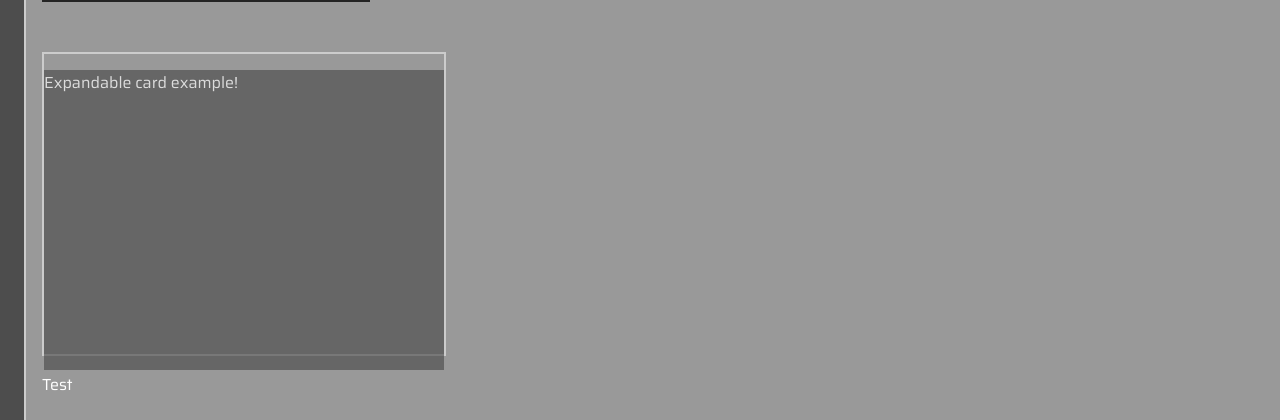
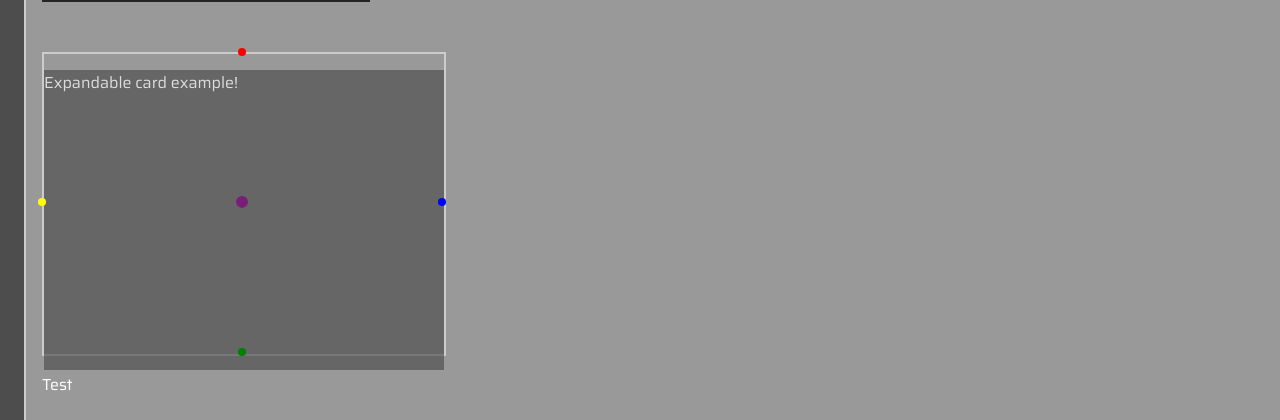
Before and after one commit to distant-skylines-xtal-portfolio/portfolio-frontend, a React (Create React App) app: page / in a window 1280 px wide. Shown: the part 133-553 px from the top of the page. Built offline with nearby package versions, Linux system fonts and the light colour scheme; the HTML template or start-up script is replaced by a standard one.

Commit message:
Add dimension data and debug to expandable card
Added dimension data which is calculated when card has finished expanding
to ExpandableCard. This will be used to create line connections between
cards.

```diff
--- a/src/components/ExpandableCard.tsx
+++ b/src/components/ExpandableCard.tsx
@@ -1,25 +1,154 @@
-import React from 'react'
+import React, {useEffect, useRef} from 'react'
 import type {JSX} from 'react'
-import {AnimatePresence, motion} from "framer-motion";
+import {AnimatePresence, animateVisualElement, motion} from "framer-motion";
 import { isExportAssignment } from 'typescript';
 
 type ExpandableCardProps = {
     children: React.ReactNode;
     animDuration?: number;
     animDelay?: number;
+    autoExpand?: boolean;
+    cardId: string;
+    onExpansionComplete?: (cardId: string, position: cardDimensionsType | null) => void;
 }
 
-export default function ExpandableCard({children, animDuration = 1, animDelay = 3}: ExpandableCardProps):JSX.Element {
+type cardDimensionsType = {
+    center: {x: number, y: number};
+    width: number,
+    height: number,
+    top: number,
+    left: number,
+    connectionPoints: {
+        top: {x:number, y:number},
+        bottom: {x:number, y:number},
+        left: {x:number, y:number},
+        right: {x:number, y:number},
+    }
+}
+
+export default function ExpandableCard({children,
+        animDuration = 1,
+        animDelay = 3,
+        autoExpand = true,
+        cardId,
+onExpansionComplete}: ExpandableCardProps):JSX.Element {
     const [isExpanded, setIsExpanded] = React.useState(true);
+    const [hasFinishedExpanding, setHasFinishedExpanding] = React.useState(false);
     const finalWidth = 400;
     const finalHeight = 300;
+    const cardRef = useRef<HTMLDivElement>(null);
+
+    function getCardDimensions():cardDimensionsType|null{
+        if (!cardRef.current) return null;
+        const rect = cardRef.current.getBoundingClientRect();
+
+        const center = {
+            x: rect.left + finalWidth / 2,
+            y: rect.top + finalHeight / 2,
+        };
+
+        const newDimensions:cardDimensionsType = {
+            center: center,
+            width: finalWidth,
+            height: finalHeight,
+            left: rect.left,
+            top: rect.top,
+            connectionPoints: {
+                top: {x:center.x, y:center.y - finalHeight / 2},
+                bottom: {x:center.x, y:center.y + finalHeight / 2},
+                left: {x:center.x - finalWidth / 2, y:center.y},
+                right: {x:center.x + finalWidth / 2, y:center.y},
+            }
+        }
+
+        return newDimensions;
+    }
 
     function handleClick():void {
         setIsExpanded((prev) => {return !prev});
     }
 
+    useEffect(() => {
+        if (autoExpand) {
+            setIsExpanded(true);
+        }
+    }, [])
+
+    useEffect(() => {
+        !isExpanded && setHasFinishedExpanding(false);
+    }, [isExpanded])
+
+    useEffect(() => {
+        if (isExpanded) {
+            const timer  = setTimeout(() => {
+                const newDimensions = getCardDimensions();
+                setHasFinishedExpanding(true);
+                onExpansionComplete?.(cardId, newDimensions);
+            }, (animDuration + animDelay) * 1000)
+
+            return () => clearTimeout(timer)
+        }
+
+    }, [isExpanded, animDelay, animDuration, cardId, onExpansionComplete])
+
+
+    const DebugOverlay = (positions: cardDimensionsType|null) => {
+        if (!positions) return null;
+
+        return (
+            <svg
+            style={{
+                position: 'absolute',
+                top: 0,
+                left: 0,
+                width: '100%',
+                height: '100%',
+                pointerEvents: 'none',
+                zIndex: 1000,
+            }}
+            >
+            {/* Connection point dots */}
+            <circle
+                cx={positions.connectionPoints.top.x}
+                cy={positions.connectionPoints.top.y}
+                r="4"
+                fill="red"
+            />
+            <circle
+                cx={positions.connectionPoints.right.x}
+                cy={positions.connectionPoints.right.y}
+                r="4"
+                fill="blue"
+            />
+            <circle
+                cx={positions.connectionPoints.bottom.x}
+                cy={positions.connectionPoints.bottom.y}
+                r="4"
+                fill="green"
+            />
+            <circle
+                cx={positions.connectionPoints.left.x}
+                cy={positions.connectionPoints.left.y}
+                r="4"
+                fill="yellow"
+            />
+
+            {/* Center point for reference */}
+            <circle
+                cx={positions.center.x}
+                cy={positions.center.y}
+                r="6"
+                fill="purple"
+                fillOpacity="0.7"
+            />
+            </svg>
+        );
+    };
+
+
+
     return (
-        <motion.div className='card-expandable-border'
+        <motion.div className='card-expandable-border' ref={cardRef}
             initial={{width: 1, height: 1,
                     x: (finalWidth / 2 - 0.5),
                     y: (finalHeight / 2 - 0.5),
@@ -62,6 +191,7 @@ export default function ExpandableCard({children, animDuration = 1, animDelay =
                         </motion.div>
                     )
                 }
+                {hasFinishedExpanding && DebugOverlay(getCardDimensions())}
             </motion.div>
 
 
--- a/src/components/MainCard.tsx
+++ b/src/components/MainCard.tsx
@@ -18,7 +18,7 @@ export default function MainCard():JSX.Element {
             </header>
             <div className="card-base-container">
                 <div className="index-cards-container">
-                    <ExpandableCard>
+                    <ExpandableCard cardId='mainTestCard'>
                         <p>Expandable card example!</p>
                     </ExpandableCard>
                 </div>
```
